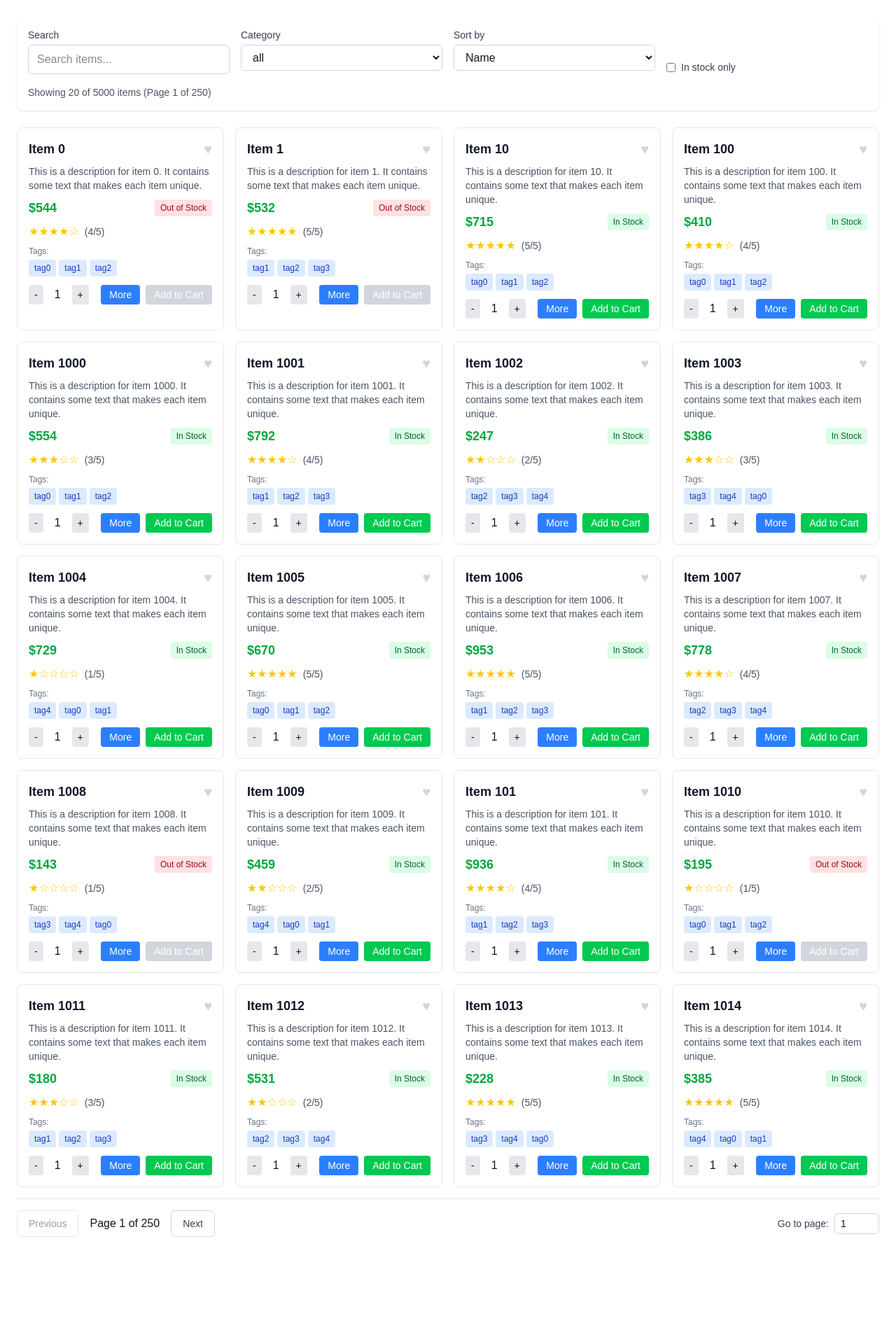
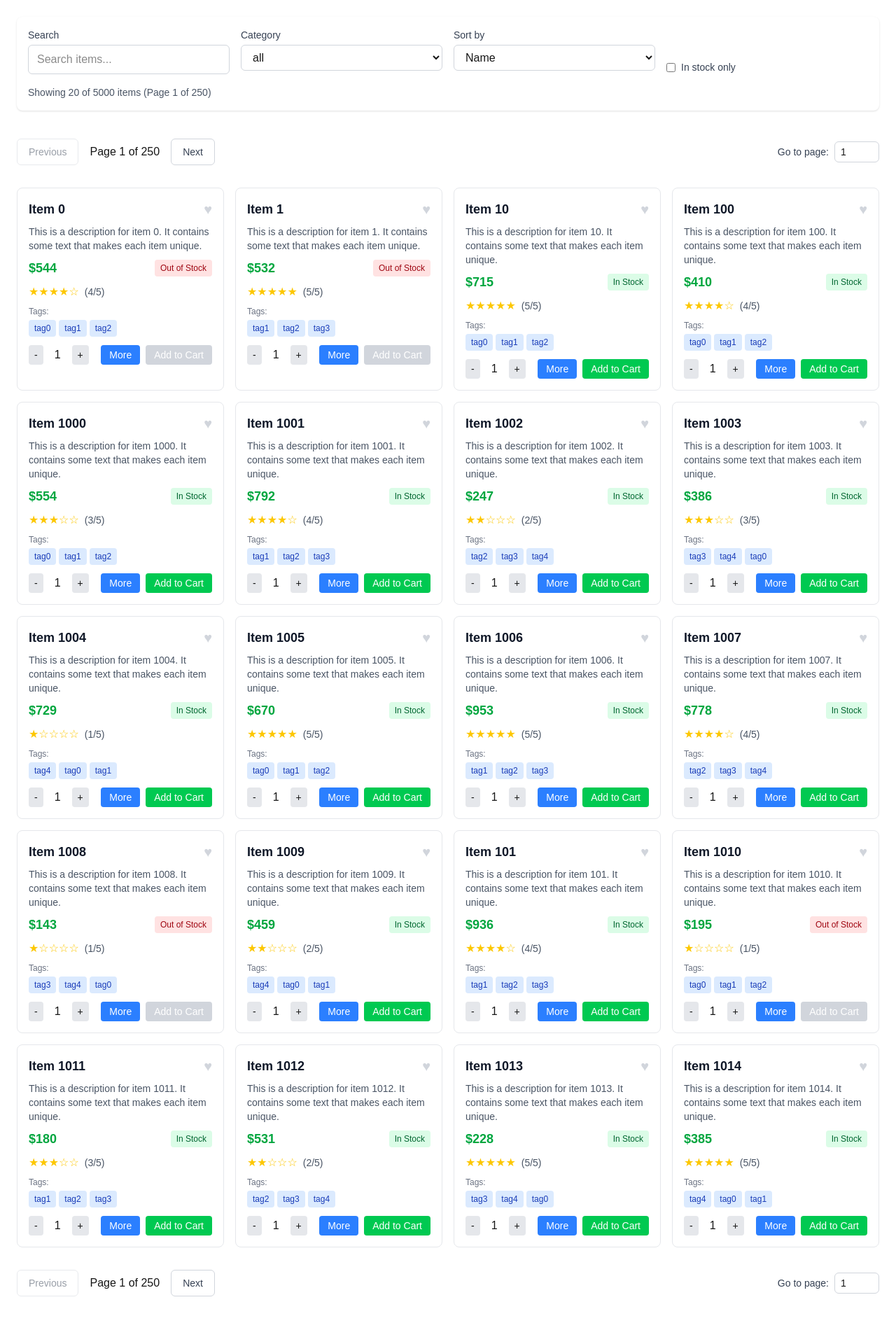
Before and after one commit to daynewfgame/overcyte-exercise, a Next.js app: page /performance-demo in a window 1280 px wide. Shown: the whole page at 70% size. Before the commit the page ends 1791 px from the top, so only its background shows below. Built offline with nearby package versions, Linux system fonts and the light colour scheme.

Commit message:
Added better pagination  (its own component)

```diff
--- /dev/null
+++ b/src/components/pagination.tsx
@@ -0,0 +1,45 @@
+interface PaginationProps {
+  page: number;
+  totalPages: number;
+  setPage: (page: number) => void;
+}
+
+const Pagination: React.FC<PaginationProps> = ({ page, totalPages, setPage }) => {
+  return (
+    <div className="flex items-center justify-between py-4">
+      <div className="flex items-center">
+        <button
+          onClick={() => setPage(page - 1)}
+          disabled={page === 1}
+          className="relative inline-flex items-center px-4 py-2 text-sm font-medium rounded-md text-gray-700 bg-white border border-gray-300 hover:bg-gray-50 disabled:opacity-50 disabled:cursor-not-allowed"
+        >
+          Previous
+        </button>
+        <span className="mx-4">
+          Page {page} of {totalPages}
+        </span>
+        <button
+          onClick={() => setPage(page + 1)}
+          disabled={page === totalPages}
+          className="relative inline-flex items-center px-4 py-2 text-sm font-medium rounded-md text-gray-700 bg-white border border-gray-300 hover:bg-gray-50 disabled:opacity-50 disabled:cursor-not-allowed"
+        >
+          Next
+        </button>
+      </div>
+
+      <div className="flex items-center space-x-2">
+        <span className="text-sm text-gray-700">Go to page:</span>
+        <input
+          type="number"
+          min={1}
+          max={totalPages}
+          value={page}
+          onChange={(e) => setPage(Number(e.target.value))}
+          className="w-16 px-2 py-1 text-sm border border-gray-300 rounded-md focus:outline-none focus:ring-2 focus:ring-blue-500"
+        />
+      </div>
+    </div>
+  )
+}
+
+export default Pagination;
--- a/src/components/performance-demo/index.tsx
+++ b/src/components/performance-demo/index.tsx
@@ -2,6 +2,7 @@
 
 import { useMemo, useState, useEffect, useTransition } from "react";
 import PerformanceDemoListItem from "./performance-demo-list-item";
+import Pagination from "../pagination";
 
 export interface Item {
   id: number;
@@ -170,6 +171,12 @@ const PerformanceDemo = () => {
         </div>
       ) : (
         <div className="space-y-4">
+          <Pagination
+            page={currentPage}
+            totalPages={totalPages}
+            setPage={handlePageChange}
+          />
+
           { Boolean(paginatedItems.length) ? (
             <div className="grid grid-cols-1 md:grid-cols-2 lg:grid-cols-3 xl:grid-cols-4 gap-4">
               { paginatedItems.map(item => (
@@ -182,39 +189,11 @@ const PerformanceDemo = () => {
             </div>
           ) }
 
-          <div className="flex items-center justify-between border-t border-gray-200 pt-4">
-            <div className="flex items-center">
-              <button
-                onClick={() => handlePageChange(currentPage - 1)}
-                disabled={currentPage === 1}
-                className="relative inline-flex items-center px-4 py-2 text-sm font-medium rounded-md text-gray-700 bg-white border border-gray-300 hover:bg-gray-50 disabled:opacity-50 disabled:cursor-not-allowed"
-              >
-                Previous
-              </button>
-              <span className="mx-4">
-                Page {currentPage} of {totalPages}
-              </span>
-              <button
-                onClick={() => handlePageChange(currentPage + 1)}
-                disabled={currentPage === totalPages}
-                className="relative inline-flex items-center px-4 py-2 text-sm font-medium rounded-md text-gray-700 bg-white border border-gray-300 hover:bg-gray-50 disabled:opacity-50 disabled:cursor-not-allowed"
-              >
-                Next
-              </button>
-            </div>
-
-            <div className="flex items-center space-x-2">
-              <span className="text-sm text-gray-700">Go to page:</span>
-              <input
-                type="number"
-                min={1}
-                max={totalPages}
-                value={currentPage}
-                onChange={(e) => handlePageChange(Number(e.target.value))}
-                className="w-16 px-2 py-1 text-sm border border-gray-300 rounded-md focus:outline-none focus:ring-2 focus:ring-blue-500"
-              />
-            </div>
-          </div>
+          <Pagination
+            page={currentPage}
+            totalPages={totalPages}
+            setPage={handlePageChange}
+          />
         </div>
       ) }
 
--- a/src/components/posts/index.tsx
+++ b/src/components/posts/index.tsx
@@ -4,6 +4,7 @@ import { usePosts } from "@/hooks/posts/usePosts";
 import { Fragment, useState, useTransition } from "react";
 import { LikeButton } from "../like-button";
 import { PostWithAuthor } from "@/lib/db/types";
+import Pagination from "../pagination";
 
 type TSortBy = 'date' | 'likes';
 
@@ -56,39 +57,11 @@ const Posts = () => {
             </select>
           </div>
 
-          <div className="flex items-center justify-between border-t border-gray-200 pt-4">
-            <div className="flex items-center">
-              <button
-                onClick={() => setPage(page - 1)}
-                disabled={page === 1}
-                className="relative inline-flex items-center px-4 py-2 text-sm font-medium rounded-md text-gray-700 bg-white border border-gray-300 hover:bg-gray-50 disabled:opacity-50 disabled:cursor-not-allowed"
-              >
-                Previous
-              </button>
-              <span className="mx-4">
-                Page {page} of {data?.totalPages}
-              </span>
-              <button
-                onClick={() => setPage(page + 1)}
-                disabled={page === data?.totalPages}
-                className="relative inline-flex items-center px-4 py-2 text-sm font-medium rounded-md text-gray-700 bg-white border border-gray-300 hover:bg-gray-50 disabled:opacity-50 disabled:cursor-not-allowed"
-              >
-                Next
-              </button>
-            </div>
-
-            <div className="flex items-center space-x-2">
-              <span className="text-sm text-gray-700">Go to page:</span>
-              <input
-                type="number"
-                min={1}
-                max={data?.totalPages}
-                value={page}
-                onChange={(e) => setPage(Number(e.target.value))}
-                className="w-16 px-2 py-1 text-sm border border-gray-300 rounded-md focus:outline-none focus:ring-2 focus:ring-blue-500"
-              />
-            </div>
-          </div>
+          <Pagination
+            page={page}
+            totalPages={data?.totalPages || 1}
+            setPage={setPage}
+          />
         </div>
 
         <div className="space-y-4">
@@ -112,6 +85,12 @@ const Posts = () => {
               ) : (
                 <p>No posts found</p>
               )}
+
+              <Pagination
+                page={page}
+                totalPages={data?.totalPages || 1}
+                setPage={setPage}
+              />
             </Fragment>
           )}
         </div>
```
